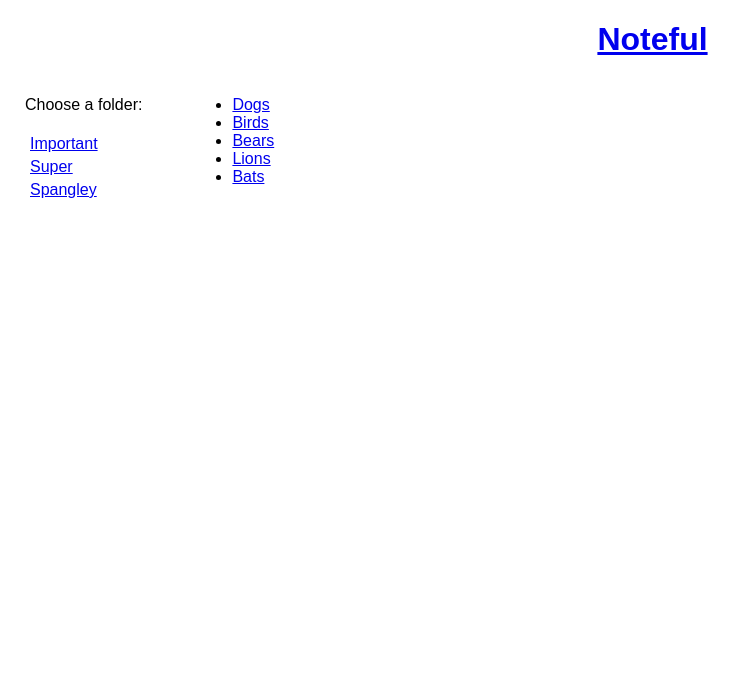
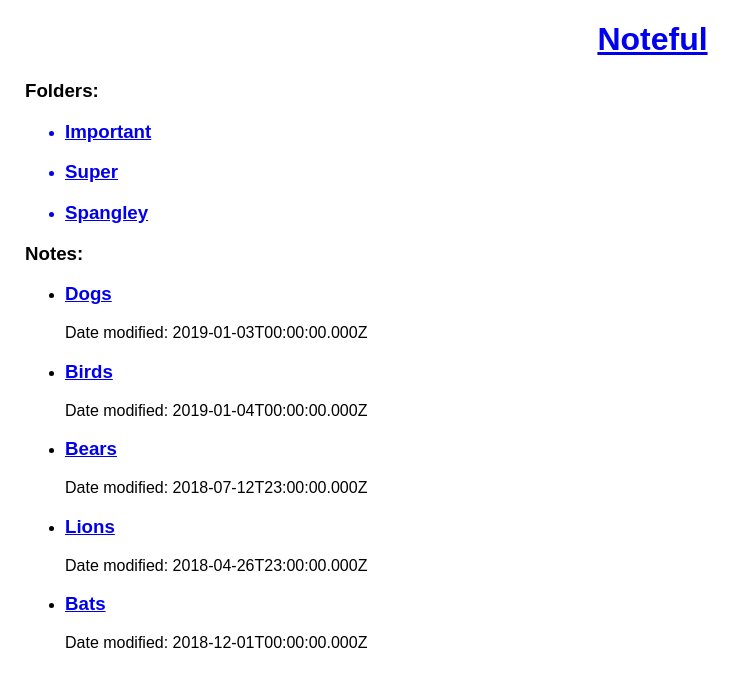
Before and after one commit to sallygaller/noteful, a React (Create React App) app: page /folder/b0715efe-ffaf-11e8-8eb2-f2801f1b9fd1 in a window 1280 px wide. Shown: the top 686 px of the page, without its empty margins (0-746 px from the left). Built offline with nearby package versions, Linux system fonts and the light colour scheme.

Commit message:
Reorganized components

```diff
--- /dev/null
+++ b/src/AllFolders.js
@@ -0,0 +1,19 @@
+import React from 'react'
+import { NavLink } from 'react-router-dom';
+
+export default function AllFolders(props) {
+    console.log(props)
+    return (
+        <div>
+            <ul>
+                {props.folders.map(folder =>
+                <NavLink to={`/folder/${folder.id}`}>
+                    <li key={folder.id}>
+                        <h3>{folder.name}</h3>
+                    </li>
+                </NavLink>
+                )}
+            </ul>
+        </div>
+    )
+}
--- a/src/NoteList.js
+++ b/src/AllNotes.js
@@ -1,16 +1,18 @@
 import React from 'react'
-import { Route, Link } from 'react-router-dom';
+import { Link } from 'react-router-dom';
 
-export default function NoteList(props) {
+export default function AllNotes(props) {
     console.log(props)
     return (
         <div>
+            <h3>Notes:</h3>
             <ul>
-                {props.note.map(note =>
+                {props.notes.map(note =>
                     <li key={note.id}>
                         <Link to={`/note/${note.id}`}>
-                            {note.name}
+                            <h3>{note.name}</h3>
                         </Link>
+                        <p>Date modified: {note.modified}</p>
                     </li>
                 )}
             </ul>
--- a/src/App.js
+++ b/src/App.js
@@ -3,7 +3,11 @@
 import './App.css';
 import CONTENT from './dummy-store'
 import Note from './Note'
-import NoteList from './NoteList'
+import AllFolders from './AllFolders'
+import AllNotes from './AllNotes'
+import NoteSelection from './NoteSelection'
+import FolderSelection from './FolderSelection'
+
 
 class App extends Component {
   state = {
@@ -24,32 +28,37 @@
           <Link to='/'><h1 >Noteful</h1></Link>
         </header>
         <main>
-          <div className="Group">
-            <div className="Sidebar Item">
-              <p> Choose a folder: </p>
-              <ul>
-                {this.state.store.folders.map(folder =>
-                  <li key={folder.id}>
-                    <Link to={`/folder/${folder.id}`}>
-                      {folder.name}
-                    </Link>
-                  </li>
-                )}
-              </ul>
-            </div>
 
-            <div className="Item-double">
-              <div className="NoteList">
+          <div className="sideBar">
+            <h3>Folders:</h3>
+            <Route
+              exact path="/"
+              render={(props) =>
+                <AllFolders
+                  folders={this.state.store.folders} />}
+            />
             <Route
               path='/folder/:folderId'
               render={(props) =>
-                    <NoteList
-                      note={this.state.store.notes.filter(note => note.folderId === props.match.params.folderId)}
-                    />}
+                <FolderSelection
+                  folders={this.state.store.folders} />}
             />
           </div>
 
-              <div className="Note">
+          <div className="main">
+            <Route
+              exact path="/"
+              render={(props) =>
+                <AllNotes
+                notes={this.state.store.notes}/>}
+            />
+            <Route
+              path='/folder/:folderId'
+              render={(props) =>
+                <NoteSelection
+                note={this.state.store.notes.filter(note => note.folderId === props.match.params.folderId)} /> }
+            />
+
           <Route
             path='/note/:noteId'
             render={(props) =>
@@ -58,8 +67,6 @@
               />}
           />
           </div>
-            </div>
-            </div>
         </main>
       </div>
     )
--- /dev/null
+++ b/src/FolderSelection.js
@@ -0,0 +1,19 @@
+import React from 'react'
+import { NavLink } from 'react-router-dom';
+
+export default function FolderSelection(props) {
+    console.log(props)
+    return (
+        <div>
+            <ul>
+                {props.folders.map(folder =>
+                <NavLink to={`/folder/${folder.id}`}>
+                    <li key={folder.id}>
+                        <h3>{folder.name}</h3>
+                    </li>
+                </NavLink>
+                )}
+            </ul>
+        </div>
+    )
+}
--- a/src/Note.js
+++ b/src/Note.js
@@ -1,10 +1,15 @@
 import React from 'react'
+
 
 export default function Note(props) {
     console.log(props)
     return (
         <div>
+            <button className="back-button">
+                Back
+            </button>
             <h3>{props.note.name}</h3>
+            <p>Date modified: {props.note.modified}</p>
             <p>{props.note.content}</p>
         </div>
     )
--- /dev/null
+++ b/src/NoteSelection.js
@@ -0,0 +1,21 @@
+import React from 'react'
+import { Link } from 'react-router-dom';
+
+export default function NoteSelection(props) {
+    console.log(props)
+    return (
+        <div>
+            <h3>Notes:</h3>
+            <ul>
+                {props.note.map(note =>
+                    <li key={note.id}>
+                        <Link to={`/note/${note.id}`}>
+                            <h3>{note.name}</h3>
+                        </Link>
+                        <p>Date modified: {note.modified}</p>
+                    </li>
+                )}
+            </ul>
+        </div>
+    )
+}
```
Lines whose indentation alone changed are shown as unchanged.
